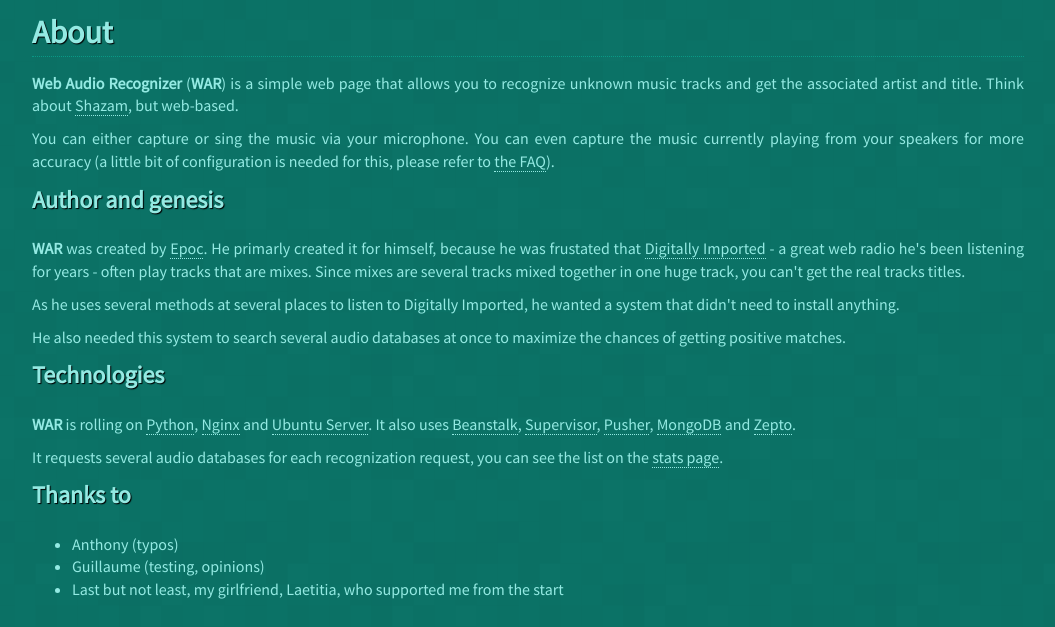
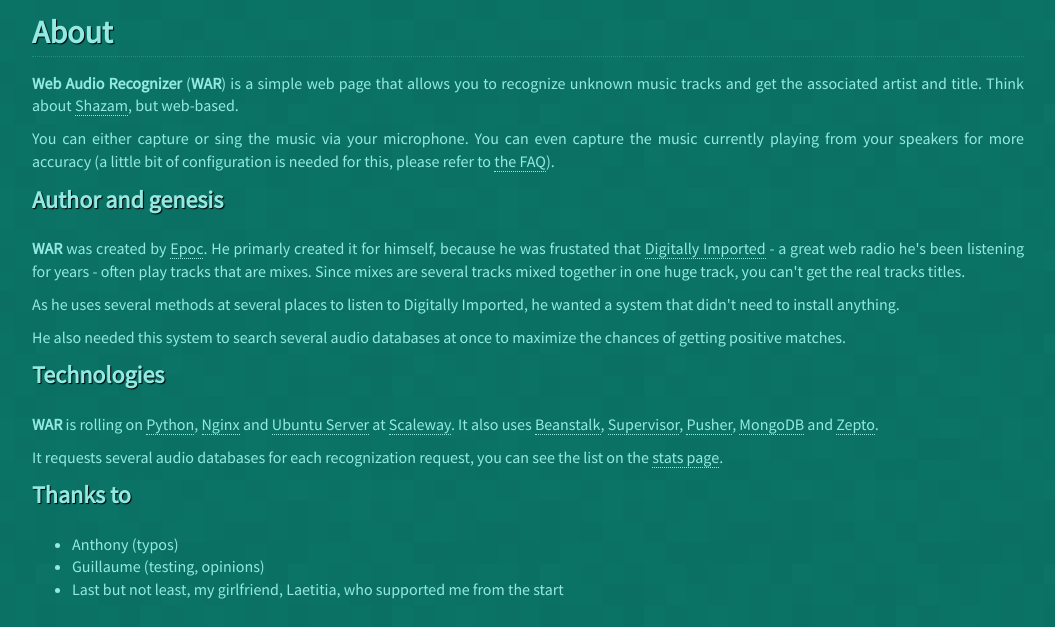
Before and after one commit to EpocDotFr/war, a Flask app: page /about in a window 1280 px wide. Shown: the part 150-777 px from the top of the page, without its empty margins (112-1167 px from the left). Run offline with Flask 2, Linux system fonts and the light colour scheme; parts of the project's set-up code (start-up, migrations or seed data) failed here and were passed over; some libraries are stand-ins or nearby versions.

Commit message:
Add Scaleway on the About page

```diff
--- a/templates/about.html
+++ b/templates/about.html
@@ -15,7 +15,7 @@
 
     <h2>Technologies</h2>
 
-    <p><strong>WAR</strong> is rolling on <a href="https://www.python.org/">Python</a>, <a href="https://nginx.org/">Nginx</a> and <a href="http://www.ubuntu.com/server">Ubuntu Server</a>. It also uses <a href="http://kr.github.io/beanstalkd/">Beanstalk</a>, <a href="http://supervisord.org/">Supervisor</a>, <a href="https://pusher.com/">Pusher</a>, <a href="https://www.mongodb.com/">MongoDB</a> and <a href="http://zeptojs.com/">Zepto</a>.</p>
+    <p><strong>WAR</strong> is rolling on <a href="https://www.python.org/">Python</a>, <a href="https://nginx.org/">Nginx</a> and <a href="http://www.ubuntu.com/server">Ubuntu Server</a> at <a href="https://www.scaleway.com/">Scaleway</a>. It also uses <a href="http://kr.github.io/beanstalkd/">Beanstalk</a>, <a href="http://supervisord.org/">Supervisor</a>, <a href="https://pusher.com/">Pusher</a>, <a href="https://www.mongodb.com/">MongoDB</a> and <a href="http://zeptojs.com/">Zepto</a>.</p>
 
     <p>It requests several audio databases for each recognization request, you can see the list on the <a href="{{ url_for('stats') }}">stats page</a>.</p>
 
```
